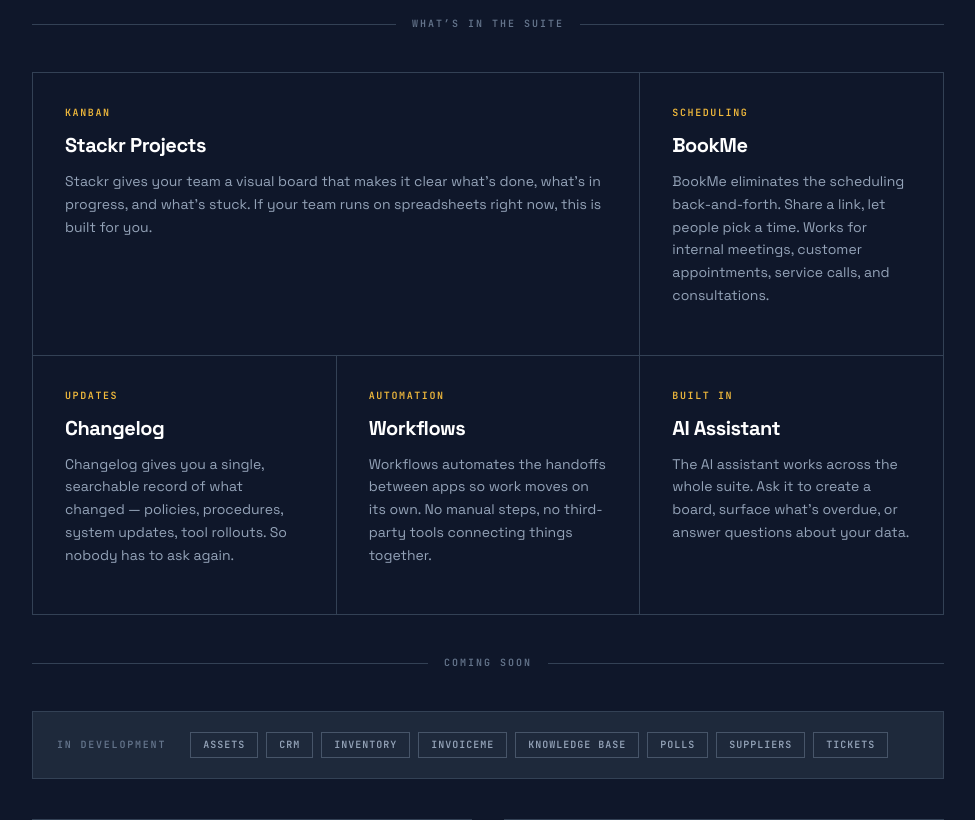
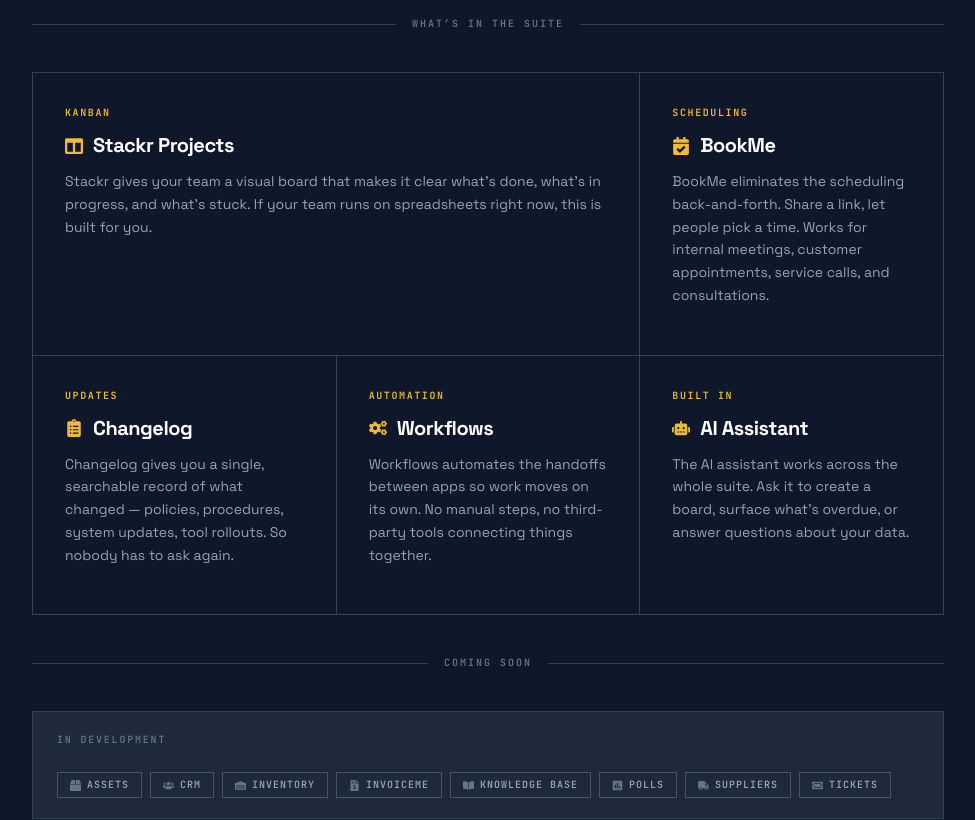
Before and after one commit to metadot/www.metadot.com, a Next.js app: page /beta in a window 1280 px wide. Shown: the part 780-1600 px from the top of the page, without its empty margins (152-1127 px from the left). Built offline with nearby package versions, Linux system fonts and the light colour scheme.

Commit message:
feat: add icons to beta page apps and coming soon items (#40)
Co-authored-by: Claude Opus 4.6 <noreply@anthropic.com>

```diff
--- a/src/app/beta/page.tsx
+++ b/src/app/beta/page.tsx
@@ -1,4 +1,20 @@
 import type { Metadata } from "next";
+import type { IconType } from "react-icons";
+import {
+  FaColumns,
+  FaCalendarCheck,
+  FaClipboardList,
+  FaCogs,
+  FaRobot,
+  FaBox,
+  FaUsers,
+  FaWarehouse,
+  FaFileInvoiceDollar,
+  FaBookOpen,
+  FaPoll,
+  FaTruck,
+  FaTicketAlt,
+} from "react-icons/fa";
 
 export const metadata: Metadata = {
   title: "Metadot Apps — Private Beta",
@@ -10,49 +26,60 @@ export const metadata: Metadata = {
 const POLL_URL =
   "https://metadot.net/poll/metadot/DZCxa6_xZmN747gDtAgQt";
 
-const apps = [
+const apps: {
+  name: string;
+  tag: string;
+  wide?: boolean;
+  icon: IconType;
+  description: string;
+}[] = [
   {
     name: "Stackr Projects",
     tag: "Kanban",
     wide: true,
+    icon: FaColumns,
     description:
       "Stackr gives your team a visual board that makes it clear what\u2019s done, what\u2019s in progress, and what\u2019s stuck. If your team runs on spreadsheets right now, this is built for you.",
   },
   {
     name: "BookMe",
     tag: "Scheduling",
+    icon: FaCalendarCheck,
     description:
       "BookMe eliminates the scheduling back-and-forth. Share a link, let people pick a time. Works for internal meetings, customer appointments, service calls, and consultations.",
   },
   {
     name: "Changelog",
     tag: "Updates",
+    icon: FaClipboardList,
     description:
       "Changelog gives you a single, searchable record of what changed \u2014 policies, procedures, system updates, tool rollouts. So nobody has to ask again.",
   },
   {
     name: "Workflows",
     tag: "Automation",
+    icon: FaCogs,
     description:
       "Workflows automates the handoffs between apps so work moves on its own. No manual steps, no third-party tools connecting things together.",
   },
   {
     name: "AI Assistant",
     tag: "Built in",
+    icon: FaRobot,
     description:
       "The AI assistant works across the whole suite. Ask it to create a board, surface what\u2019s overdue, or answer questions about your data.",
   },
 ];
 
-const comingSoon = [
-  "Assets",
-  "CRM",
-  "Inventory",
-  "InvoiceMe",
-  "Knowledge base",
-  "Polls",
-  "Suppliers",
-  "Tickets",
+const comingSoon: { name: string; icon: IconType }[] = [
+  { name: "Assets", icon: FaBox },
+  { name: "CRM", icon: FaUsers },
+  { name: "Inventory", icon: FaWarehouse },
+  { name: "InvoiceMe", icon: FaFileInvoiceDollar },
+  { name: "Knowledge base", icon: FaBookOpen },
+  { name: "Polls", icon: FaPoll },
+  { name: "Suppliers", icon: FaTruck },
+  { name: "Tickets", icon: FaTicketAlt },
 ];
 
 const painPoints = [
@@ -159,7 +186,8 @@ export default function BetaPage() {
               <span className="font-mono text-[10px] font-semibold tracking-[0.16em] uppercase text-[#f0b93c] mb-3 block">
                 {app.tag}
               </span>
-              <div className="font-bold text-xl tracking-tight leading-tight text-white mb-3">
+              <div className="flex items-center gap-2.5 font-bold text-xl tracking-tight leading-tight text-white mb-3">
+                <app.icon className="text-[#f0b93c] text-lg shrink-0" />
                 {app.name}
               </div>
               <p className="text-sm leading-relaxed text-[#94a3b8] mb-0">
@@ -181,10 +209,11 @@ export default function BetaPage() {
           <div className="flex gap-2 flex-wrap">
             {comingSoon.map((item) => (
               <span
-                key={item}
-                className="font-mono text-[10px] font-semibold tracking-[0.1em] uppercase text-[#94a3b8] border border-[#475569] px-3 py-1"
+                key={item.name}
+                className="inline-flex items-center gap-1.5 font-mono text-[10px] font-semibold tracking-[0.1em] uppercase text-[#94a3b8] border border-[#475569] px-3 py-1"
               >
-                {item}
+                <item.icon className="text-[11px] text-[#64748b]" />
+                {item.name}
               </span>
             ))}
           </div>
```
